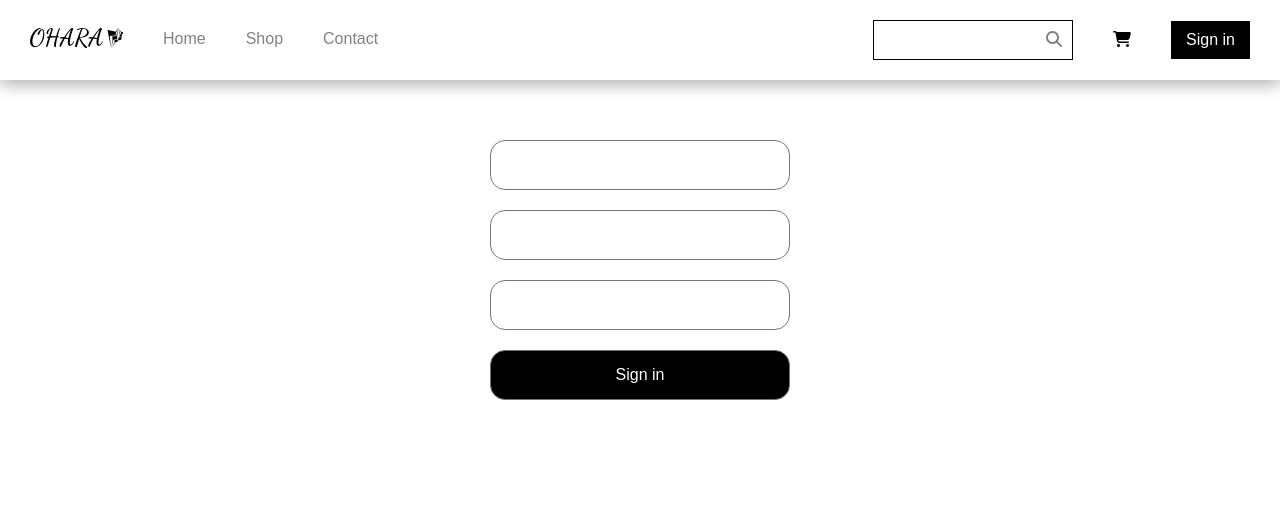
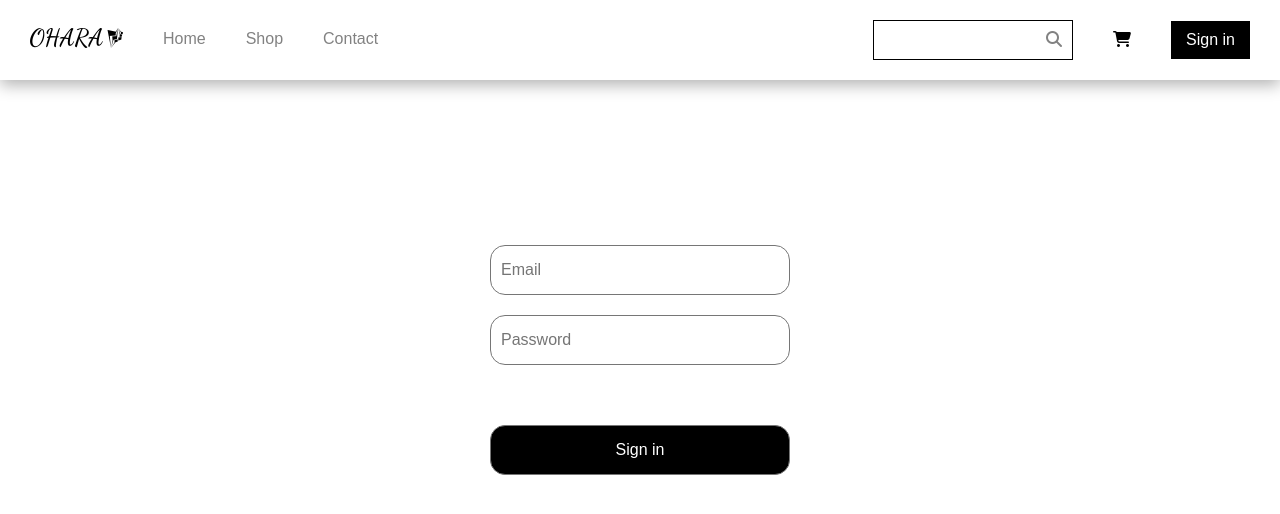
Before and after one commit to Lior159/shop-client, a React (Create React App) app: page /sign-in in a window 1280 px wide. Shown: the top 514 px of the page. Built offline with nearby package versions, Linux system fonts and the light colour scheme.

Commit message:
add sign-in page

```diff
--- a/src/components/ui/Input.js
+++ b/src/components/ui/Input.js
@@ -1,7 +1,12 @@
 import styles from "./Input.module.css";
 
 const Input = (props) => {
-  return <input className={styles.input} {...props.input} />;
+  return (
+    <input
+      className={`${styles.input} ${props.invalid ? styles.invalid : ""}`}
+      {...props.input}
+    />
+  );
 };
 
 export default Input;
--- a/src/components/ui/Input.module.css
+++ b/src/components/ui/Input.module.css
@@ -1,6 +1,5 @@
 .input {
   display: block;
-  margin: 20px auto;
   width: 300px;
   height: 50px;
   border: solid 1px rgb(118, 118, 118);
@@ -8,3 +7,8 @@
   font-size: 16px;
   padding: 0 10px;
 }
+
+.input.invalid {
+  border-color: red;
+  background-color: rgb(251, 168, 159);
+}
--- a/src/components/ui/NewForm.js
+++ b/src/components/ui/NewForm.js
@@ -2,7 +2,7 @@ import styles from "./NewForm.module.css";
 
 const NewForm = (props) => {
   return (
-    <div className={styles["form-container"]}>
+    <div className={styles["form-container"]} onSubmit={props.onSubmit}>
       <form>{props.children}</form>
     </div>
   );
--- a/src/components/ui/NewForm.module.css
+++ b/src/components/ui/NewForm.module.css
@@ -1,5 +1,6 @@
 .form-container {
   width: 100%;
+  height: 60vh;
   display: flex;
   justify-content: center;
   align-items: center;
@@ -8,7 +9,6 @@
 
 .form-container input,
 .form-container button {
-  display: block;
   width: 300px;
   height: 50px;
   border: solid 1px rgb(118, 118, 118);
@@ -16,3 +16,13 @@
   font-size: 16px;
   padding: 0 10px;
 }
+
+.form-container button {
+  margin-top: 40px;
+}
+
+.form-container form {
+  display: flex;
+  flex-direction: column;
+  gap: 10px;
+}
--- a/src/pages/SigninPage.js
+++ b/src/pages/SigninPage.js
@@ -1,13 +1,113 @@
 import Input from "../components/ui/Input";
 import NewForm from "../components/ui/NewForm";
 import Button from "../components/ui/Button";
+import { useReducer, useState } from "react";
+import { useNavigate } from "react-router-dom";
+
+const inputReducer = (state, action) => {
+  const newState = {
+    emailValue: state.emailValue,
+    passwordValue: state.passwordValue,
+    emailErr: state.emailErr,
+    passwordErr: state.passwordErr,
+  };
+  if (action.type === "EMAIL_UPDATE") {
+    newState.emailValue = action.value;
+    newState.emailErr = "";
+  } else if (action.type === "PASSWORD_UPDATE") {
+    newState.passwordValue = action.value;
+    newState.passwordErr = "";
+  } else {
+    newState.emailErr = action.emailErr;
+    newState.passwordErr = action.passwordErr;
+  }
+  return newState;
+};
 
 const SigninPage = () => {
+  const navigate = useNavigate();
+
+  const [inputState, dispatchInput] = useReducer(inputReducer, {
+    emailValue: "",
+    passwordValue: "",
+    emailErr: "",
+    passwordErr: "",
+  });
+  const [otherError, setOtherError] = useState("");
+
+  const submitHandler = async (e) => {
+    e.preventDefault();
+
+    const res = await fetch("http://localhost:8080/sign-in", {
+      method: "POST",
+      body: JSON.stringify({
+        email: inputState.emailValue,
+        password: inputState.passwordValue,
+      }),
+      headers: {
+        "Content-Type": "application/json",
+      },
+    });
+
+    //server or db error
+    if (res.status === 502) {
+      return setOtherError("Somthing is wrong with the server");
+    }
+
+    const data = await res.json();
+
+    //invalid input || email not exist || wrong password
+    if (res.status === 400) {
+      if (data.message === "Invalid field") {
+        dispatchInput({
+          type: "INVALIDATE_INPUT",
+          emailErr:
+            data.errors.find((err) => err.field === "email")?.message || "",
+          passwordErr:
+            data.errors.find((err) => err.field === "password")?.message || "",
+        });
+      } else {
+        setOtherError(res.body.message);
+      }
+    }
+    if (res.status === 200) {
+      console.log(data.message, data.userId);
+      navigate("/");
+    }
+  };
+
+  const emailChangeHndler = (e) => {
+    dispatchInput({ type: "EMAIL_UPDATE", value: e.target.value });
+    otherError.length > 0 && setOtherError("");
+  };
+
+  const passwordChangeHandler = (e) => {
+    dispatchInput({ type: "PASSWORD_UPDATE", value: e.target.value });
+    otherError.length > 0 && setOtherError("");
+  };
+
   return (
-    <NewForm>
-      <Input />
-      <Input />
-      <Input />
+    <NewForm onSubmit={submitHandler}>
+      <Input
+        input={{
+          type: "text",
+          placeholder: "Email",
+          value: inputState.emailValue,
+          onChange: emailChangeHndler,
+        }}
+        invalid={inputState.emailErr.length > 0}
+      />
+      <h5>{inputState.emailErr}</h5>
+      <Input
+        input={{
+          type: "password",
+          placeholder: "Password",
+          value: inputState.passwordValue,
+          onChange: passwordChangeHandler,
+        }}
+        invalid={inputState.passwordErr.length > 0}
+      />
+      <h5>{inputState.passwordErr}</h5>
       <Button>Sign in</Button>
     </NewForm>
   );
```
